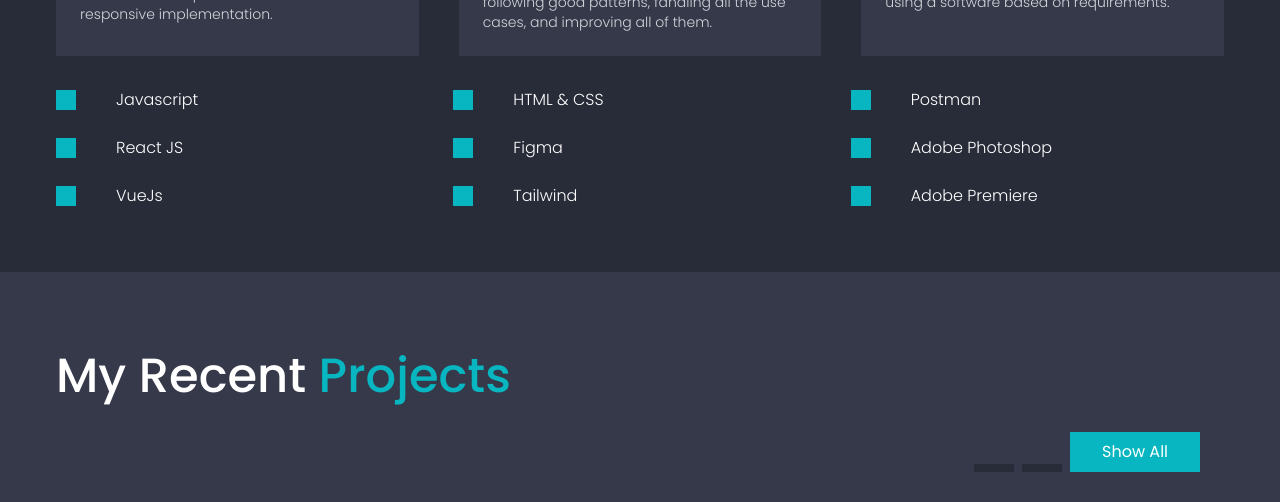
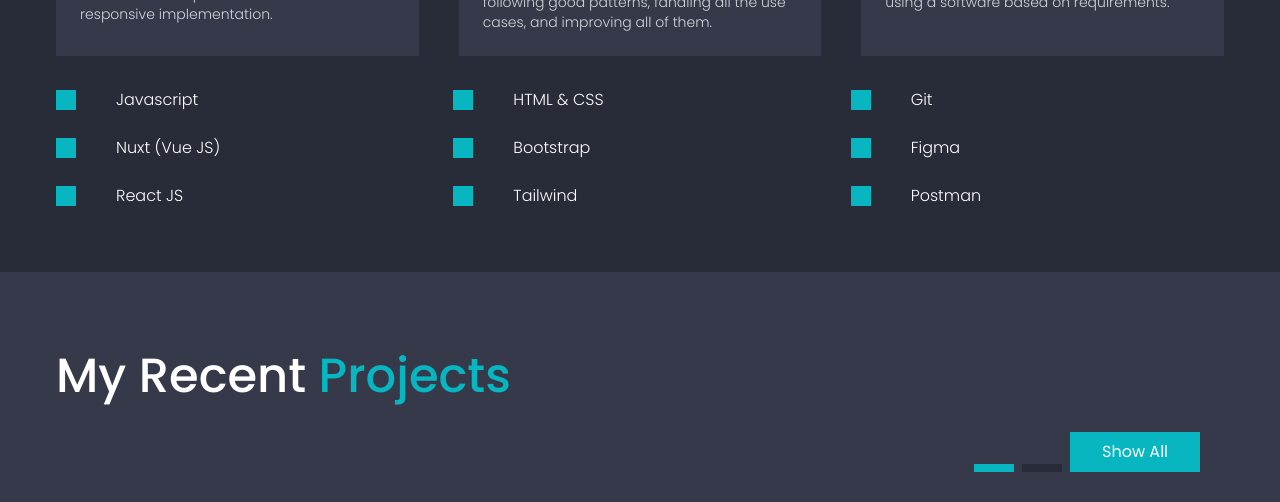
Before and after one commit to Dwifakhri/my-portfolio, a React (Vite) app: page / in a window 1280 px wide. Shown: the part 880-1382 px from the top of the page. Built offline with nearby package versions, Linux system fonts and the light colour scheme.

Commit message:
add skills

```diff
--- a/src/pages/section/Projects.jsx
+++ b/src/pages/section/Projects.jsx
@@ -71,9 +71,9 @@
       <div className="lg:px-6 text-right my-8 flex justify-end items-end space-x-2">
         {temp.map((index) => (
           <div
-            onClick={() => setCurrent(index + 1)}
+            onClick={() => { setCurrent(index + 1); changeActive(index) }}
             key={index}
-            className="w-10 h-2 bg-secondary active:bg-primary_blue hover:bg-primary_blue cursor-pointer "
+            className={`${current === index + 1 ? 'active-pro' : ''} w-10 h-2 bg-secondary active:bg-primary_blue hover:bg-primary_blue cursor-pointer`}
           />
         ))}
 
--- a/src/pages/section/Skills.jsx
+++ b/src/pages/section/Skills.jsx
@@ -8,13 +8,13 @@
   const mySkills = [
     "Javascript",
     "HTML & CSS",
+    "Git",
+    "Nuxt (Vue JS)",
+    "Bootstrap",
+    "Figma",
+    "React JS",
+    "Tailwind",
     "Postman",
-    "React JS",
-    "Figma",
-    "Adobe Photoshop",
-    "VueJs",
-    "Tailwind",
-    "Adobe Premiere",
   ];
   return (
     <section
--- a/src/styles/index.css
+++ b/src/styles/index.css
@@ -15,6 +15,10 @@
   text-underline-offset: 8px;
 }
 
+.active-pro {
+  background: rgba(7, 182, 193, 1);;
+}
+
 .my-element {
   animation: fadeInUp;
   animation-duration: 1s;
```
Also changed, not shown: 1 other file (tests, documents, lock files or other folders).
